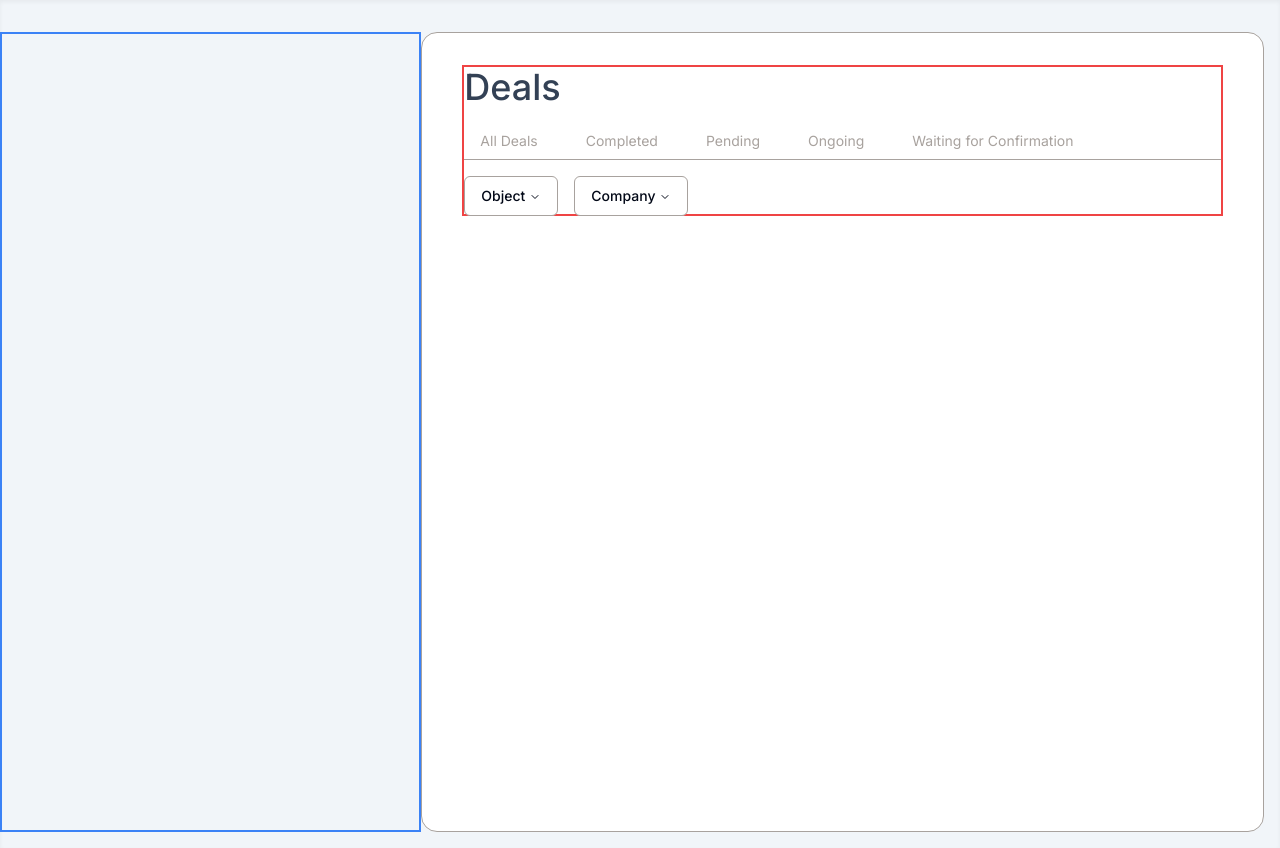
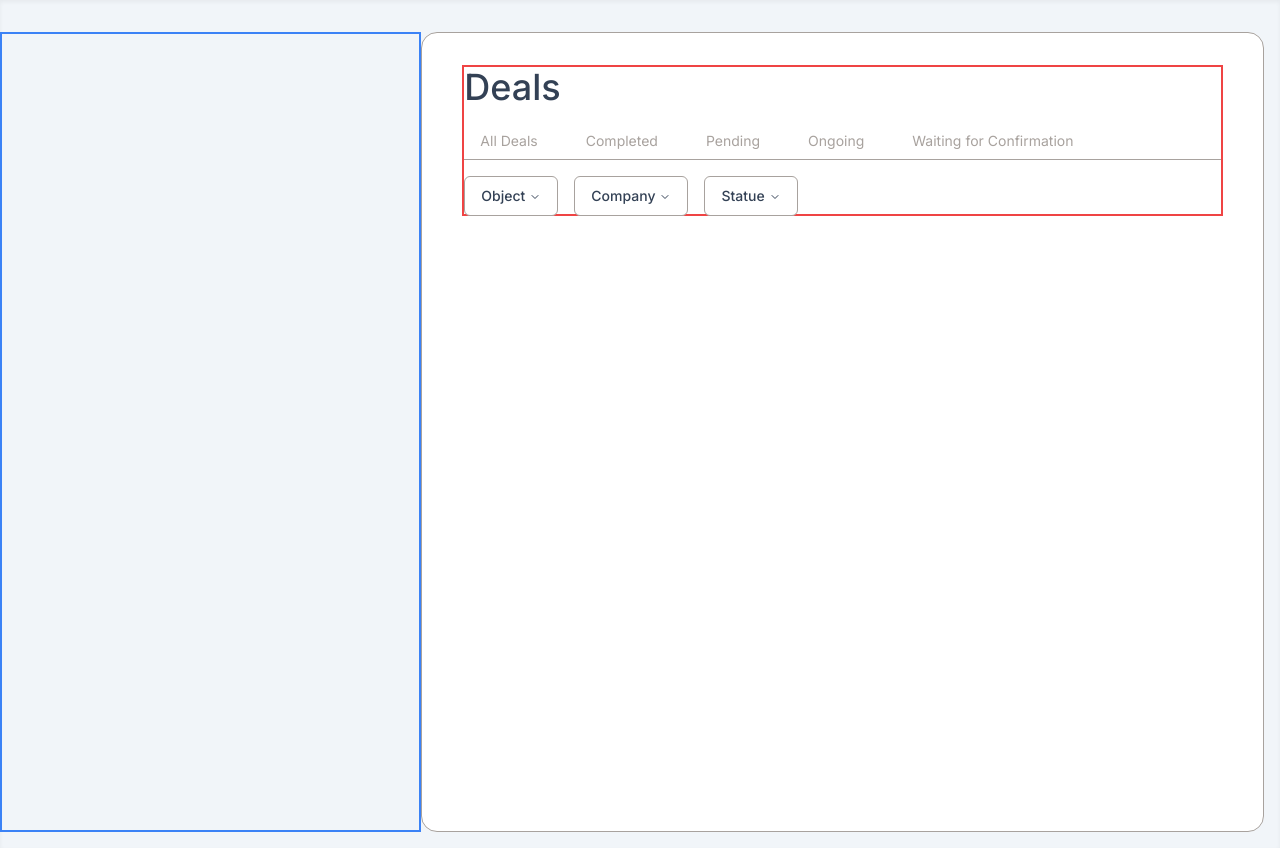
Before and after one commit to Valtkf/dashboard-CRM, a Next.js app: page / in a window 1280 px wide. Built offline with nearby package versions, Linux system fonts and the light colour scheme.

Commit message:
🚧  F0 : list Statue

```diff
--- a/src/app/page.tsx
+++ b/src/app/page.tsx
@@ -54,6 +54,28 @@ const company = [
     href: "",
   },
 ];
+const statue = [
+  {
+    title: "Pending",
+    href: "",
+  },
+  {
+    title: "Cancelled",
+    href: "",
+  },
+  {
+    title: "Ongoing",
+    href: "",
+  },
+  {
+    title: "Waiting for Confirmation",
+    href: "",
+  },
+  {
+    title: "Completed",
+    href: "",
+  },
+];
 
 export default function Home() {
   return (
@@ -73,7 +95,7 @@ export default function Home() {
           </div>
           <NavigationMenu className="relative flex justify-start gap-4 list-none">
             <NavigationMenuItem className="relative mt-4">
-              <NavigationMenuTrigger className="border-[1px] border-stone-400 px-4 py-2">
+              <NavigationMenuTrigger className="border-[1px] border-stone-400 px-4 py-2 text-slate-700">
                 Object
               </NavigationMenuTrigger>
               <NavigationMenuContent className=" absolute left-0 top-full mt-2 w-full bg-white border border-stone-300 rounded shadow-lg">
@@ -89,12 +111,28 @@ export default function Home() {
               </NavigationMenuContent>
             </NavigationMenuItem>
             <NavigationMenuItem className="relative mt-4">
-              <NavigationMenuTrigger className="border-[1px] border-stone-400 px-4 py-2">
+              <NavigationMenuTrigger className="border-[1px] border-stone-400 px-4 py-2 text-slate-700">
                 Company
               </NavigationMenuTrigger>
-              <NavigationMenuContent className="absolute left-0 top-full mt-2 w-full bg-white border border-stone-300 rounded shadow-lg">
+              <NavigationMenuContent className=" absolute left-0 top-full mt-2 w-full bg-white border border-stone-300 rounded shadow-lg">
                 <ul className="grid w-[300px] gap-3 p-4 md:w-[400px] md:grid-cols-1 lg:w-[500px] list-none">
                   {company.map((item) => (
+                    <ListItem
+                      key={item.title}
+                      title={item.title}
+                      href={item.href}
+                    ></ListItem>
+                  ))}
+                </ul>
+              </NavigationMenuContent>
+            </NavigationMenuItem>
+            <NavigationMenuItem className="relative mt-4">
+              <NavigationMenuTrigger className="border-[1px] border-stone-400 px-4 py-2 text-slate-700">
+                Statue
+              </NavigationMenuTrigger>
+              <NavigationMenuContent className=" absolute left-0 top-full mt-2 w-full bg-white border border-stone-300 rounded shadow-lg">
+                <ul className="grid w-[300px] gap-3 p-4 md:w-[400px] md:grid-cols-1 lg:w-[500px] list-none">
+                  {statue.map((item) => (
                     <ListItem
                       key={item.title}
                       title={item.title}
```
